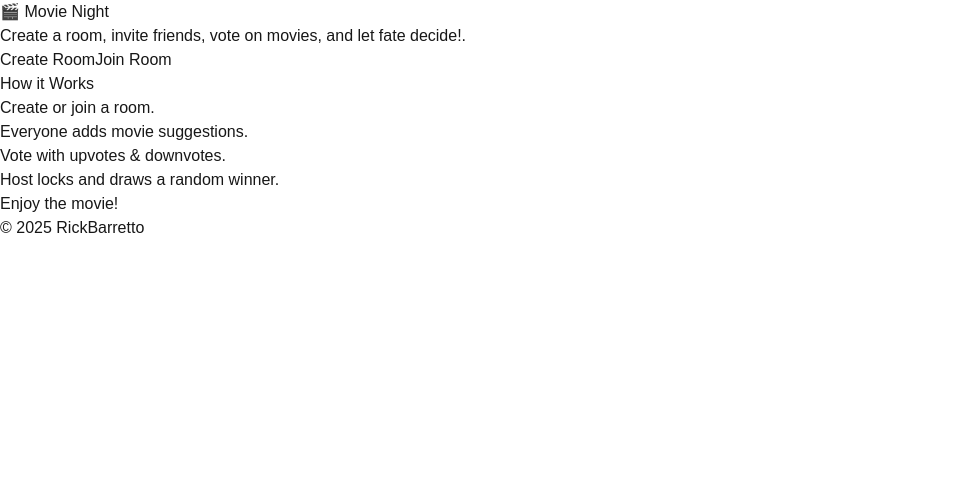
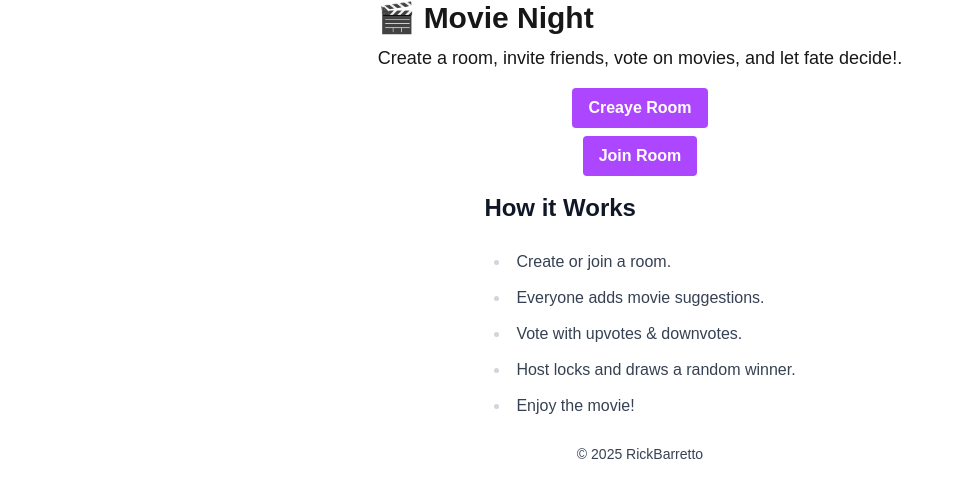
Before and after one commit to RickBarretto/movie-night, a Next.js app in the folder frontend/: page / in a window 1280 px wide. Shown: the top 498 px of the page, without its empty margins (0-964 px from the left). Built offline with nearby package versions, Linux system fonts and the light colour scheme.

Commit message:
Feature: Stylize Welcome Page

```diff
--- a/frontend/src/pages/Welcome.tsx
+++ b/frontend/src/pages/Welcome.tsx
@@ -1,24 +1,26 @@
-
+import { Button } from '../components/Button';
 
 export function Welcome() {
   return (
-    <main>
+    <div className="flex flex-col items-center justify-start gap-4">
       <Header />
-      <div>
-        <button>Create Room</button>
-        <button>Join Room</button>
+      <div className="flex flex-col items-center gap-2">
+        <Button>Creaye Room</Button>
+        <Button>Join Room</Button>
       </div>
       <Explanation />
       <Footer />
-    </main>
+    </div>
   );
 }
 
 function Header() {
   return (
-    <header>
-      <h1>🎬 Movie Night</h1>
-      <p>
+    <header className="flex flex-col gap-2">
+      <h1 className="text-3xl font-bold">
+        🎬 Movie Night
+      </h1>
+      <p className="text-lg">
         Create a room, invite friends, vote on movies,
         and let fate decide!.
       </p>
@@ -28,8 +30,10 @@ function Header() {
 
 function Explanation() {
   return (
-    <article>
-      <h2>How it Works</h2>
+    <article className="prose">
+      <h2 className="text-2xl font-bold">
+        How it Works
+      </h2>
       <ul>
         <li>Create or join a room.</li>
         <li>Everyone adds movie suggestions.</li>
@@ -42,5 +46,5 @@ function Explanation() {
 }
 
 function Footer() {
-    return <p>© 2025 RickBarretto</p>;
+    return <p className="prose text-sm">© 2025 RickBarretto</p>;
 }
```
